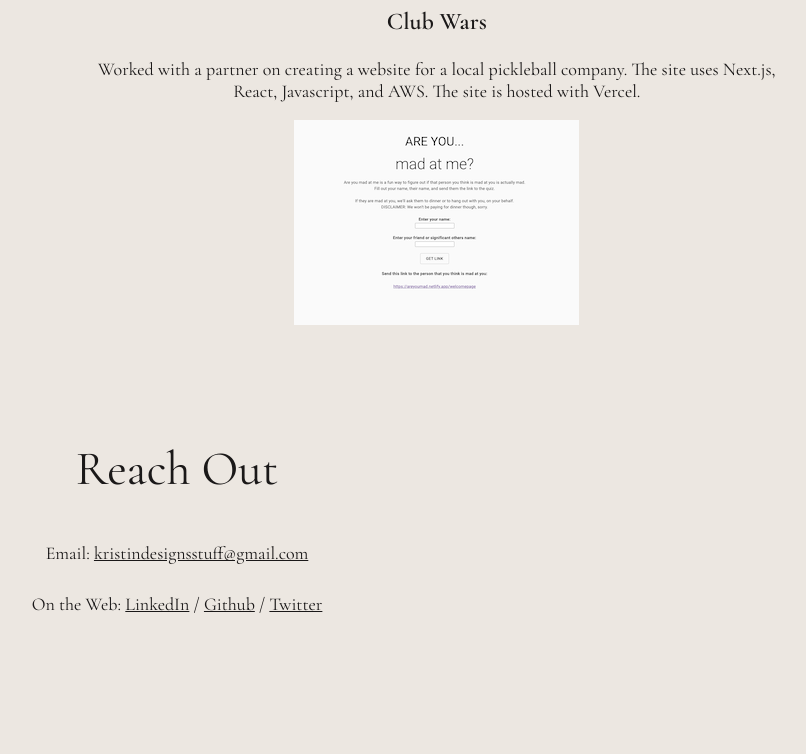
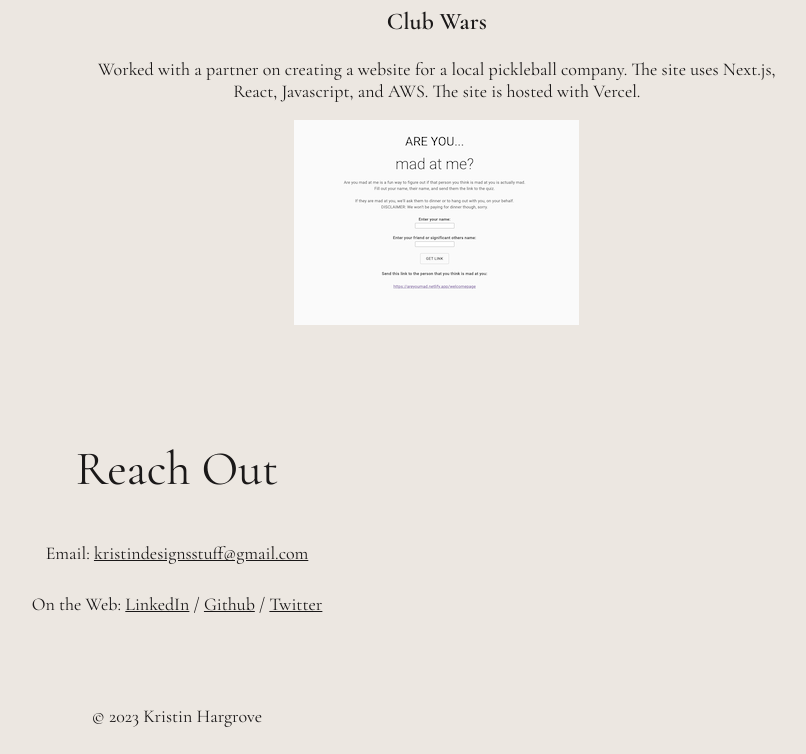
Before and after one commit to kristinhargrove/personalportfolio, a plain HTML site: page index.html in a window 1280 px wide. Shown: the part 1685-2439 px from the top of the page, without its empty margins (463-1269 px from the left). Before the commit the page ends 2381 px from the top, so only its background shows below. Drawn offline with nearby package versions, Linux system fonts and the light colour scheme.

Commit message:
adds copyright

```diff
--- a/index.html
+++ b/index.html
@@ -123,7 +123,10 @@
     <div class="bottom-container">
       <h2 class="header-text">Reach Out</h2>
       <!-- <button>Reach Out</button> -->
-      Email: <a href="mailto:kristindesignsstuff@gmail.com">kristindesignsstuff@gmail.com</a>
+      Email:
+      <a href="mailto:kristindesignsstuff@gmail.com"
+        >kristindesignsstuff@gmail.com</a
+      >
       <div class="contact-links">
         <p>
           On the Web:
@@ -142,5 +145,8 @@
         <!--Add social media links-->
       </div>
     </div>
+    <footer>
+      <p>© 2023 Kristin Hargrove</p>
+    </footer>
   </body>
 </html>
```
